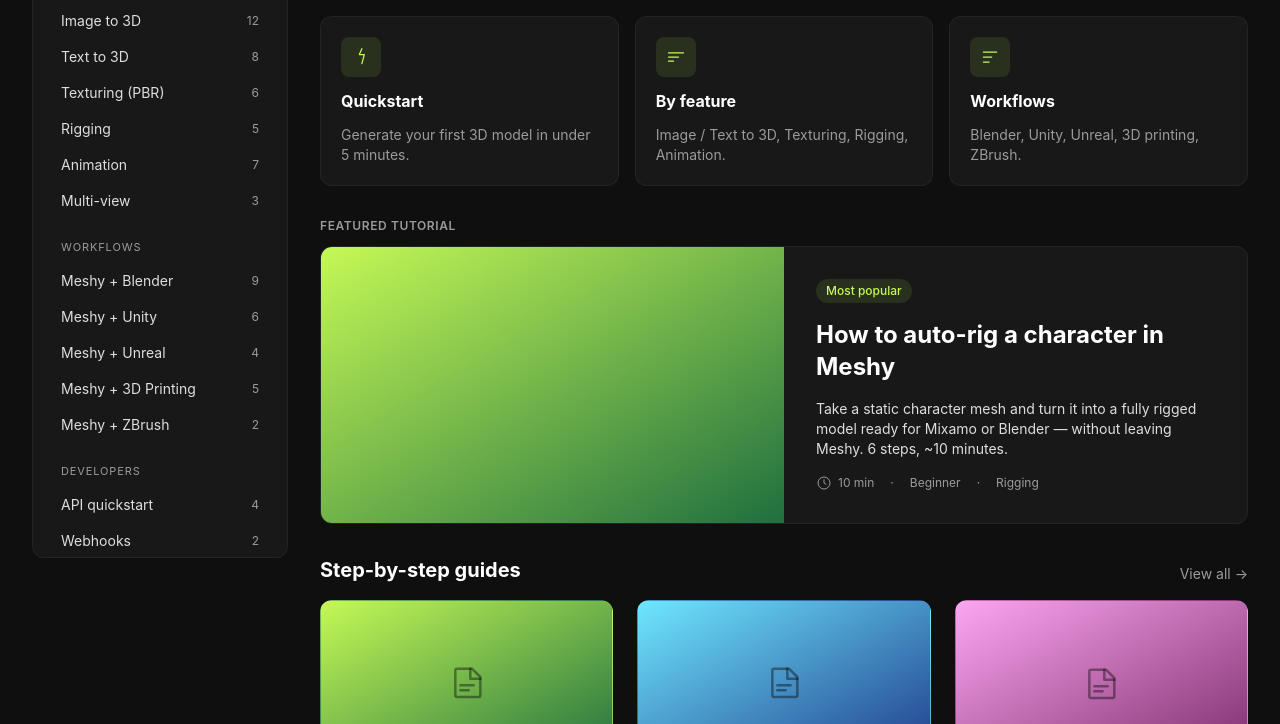
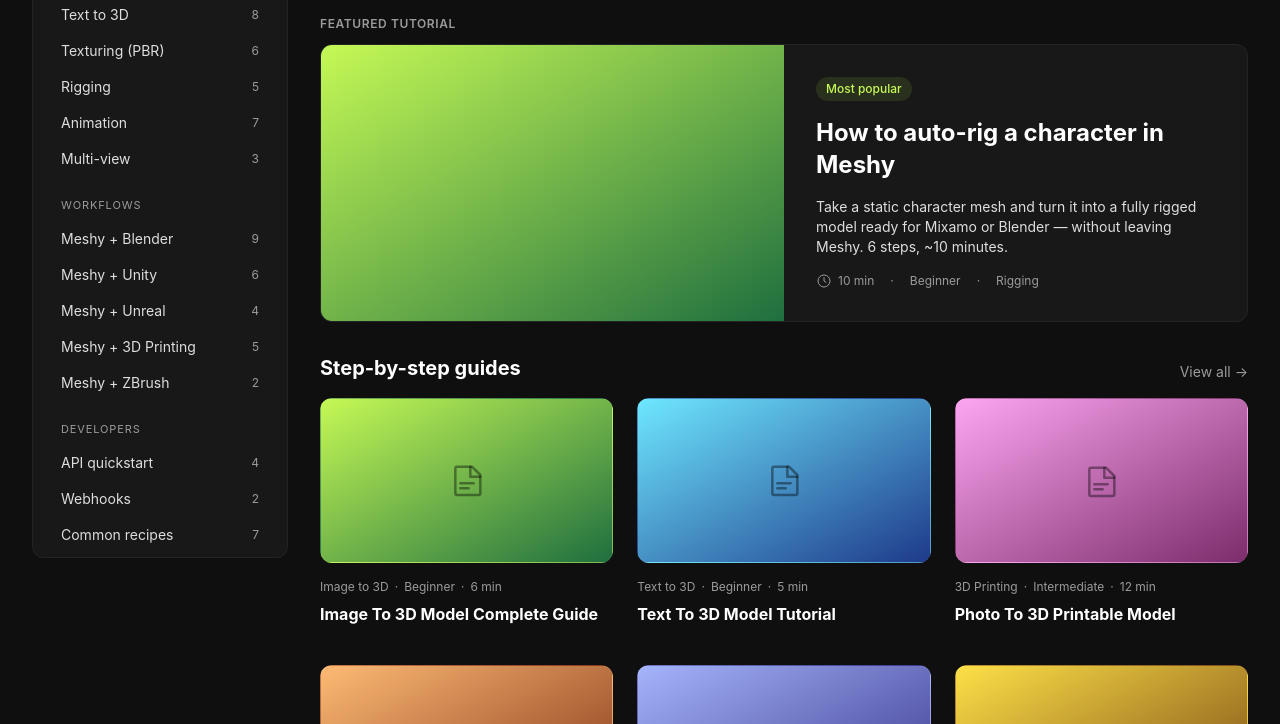
Before and after one commit to yubingchen-sandy/meshy-tutorials-redesign, a plain HTML site: page v2.html in a window 1280 px wide. Shown: the part 210-934 px from the top of the page. Drawn offline with nearby package versions, Linux system fonts and the light colour scheme.

Commit message:
v2: drop sidebar search and 3 category cards; flat URL convention in breadcrumbs

```diff
--- a/v2.html
+++ b/v2.html
@@ -41,12 +41,10 @@
     <div class="mx-auto flex w-full max-w-8xl gap-8 px-4 py-8 md:px-6 lg:px-8">
       <!-- Sidebar -->
       <aside class="sticky top-8 hidden h-[calc(100vh-4rem)] w-64 shrink-0 overflow-y-auto rounded-xl border border-bg-translucent bg-bg-base p-4 lg:block">
-        <div class="mb-4 flex items-center gap-2">
+        <div class="mb-6 flex items-center gap-2">
           <svg viewBox="0 0 24 24" class="size-5 text-accent-base" fill="currentColor"><path d="M12 2 3 7v10l9 5 9-5V7l-9-5Z"/></svg>
           <span class="text-sm font-bold text-label-title">Tutorials</span>
         </div>
-
-        <input type="text" placeholder="Search tutorials..." class="mb-4 w-full rounded-lg border border-bg-translucent bg-[#0f0f0f] px-3 py-1.5 text-sm text-label-base outline-none placeholder:text-label-soft focus:border-accent-base/40" />
 
         <nav class="flex flex-col gap-1 text-sm">
           <a href="#" class="nav-item active flex items-center gap-2 rounded-lg px-3 py-1.5 font-medium">
@@ -97,31 +95,6 @@
           <h1 class="text-[40px] font-bold leading-tight text-label-title">Meshy Tutorials</h1>
           <p class="max-w-2xl text-base text-label-base">Step-by-step guides to take you from an image or prompt to a production-ready 3D asset. Pick a feature, a workflow, or jump straight to the API.</p>
         </header>
-
-        <!-- Quick start cards -->
-        <section class="grid grid-cols-1 gap-4 md:grid-cols-3">
-          <a href="#" class="group flex flex-col gap-3 rounded-xl border border-bg-translucent bg-bg-base p-5 transition hover:border-accent-base/30 hover:bg-bg-base-hover">
-            <div class="flex size-10 items-center justify-center rounded-lg bg-accent-base/10 text-accent-base">
-              <svg viewBox="0 0 24 24" class="size-5" fill="none" stroke="currentColor" stroke-width="1.5"><path stroke-linecap="round" stroke-linejoin="round" d="m13 2-3 7h6l-3 11"/></svg>
-            </div>
-            <h3 class="text-base font-bold text-label-title">Quickstart</h3>
-            <p class="text-sm text-label-soft">Generate your first 3D model in under 5 minutes.</p>
-          </a>
-          <a href="#" class="group flex flex-col gap-3 rounded-xl border border-bg-translucent bg-bg-base p-5 transition hover:border-accent-base/30 hover:bg-bg-base-hover">
-            <div class="flex size-10 items-center justify-center rounded-lg bg-accent-base/10 text-accent-base">
-              <svg viewBox="0 0 24 24" class="size-5" fill="none" stroke="currentColor" stroke-width="1.5"><path stroke-linecap="round" stroke-linejoin="round" d="M3 7h18M3 12h12M3 17h6"/></svg>
-            </div>
-            <h3 class="text-base font-bold text-label-title">By feature</h3>
-            <p class="text-sm text-label-soft">Image / Text to 3D, Texturing, Rigging, Animation.</p>
-          </a>
-          <a href="#" class="group flex flex-col gap-3 rounded-xl border border-bg-translucent bg-bg-base p-5 transition hover:border-accent-base/30 hover:bg-bg-base-hover">
-            <div class="flex size-10 items-center justify-center rounded-lg bg-accent-base/10 text-accent-base">
-              <svg viewBox="0 0 24 24" class="size-5" fill="none" stroke="currentColor" stroke-width="1.5"><path stroke-linecap="round" stroke-linejoin="round" d="M4 6h16M4 12h10M4 18h7"/></svg>
-            </div>
-            <h3 class="text-base font-bold text-label-title">Workflows</h3>
-            <p class="text-sm text-label-soft">Blender, Unity, Unreal, 3D printing, ZBrush.</p>
-          </a>
-        </section>
 
         <!-- Featured (long card) -->
         <section class="flex flex-col gap-3">
```
Also changed, not shown: v2-detail.html (+2 -2 lines).
